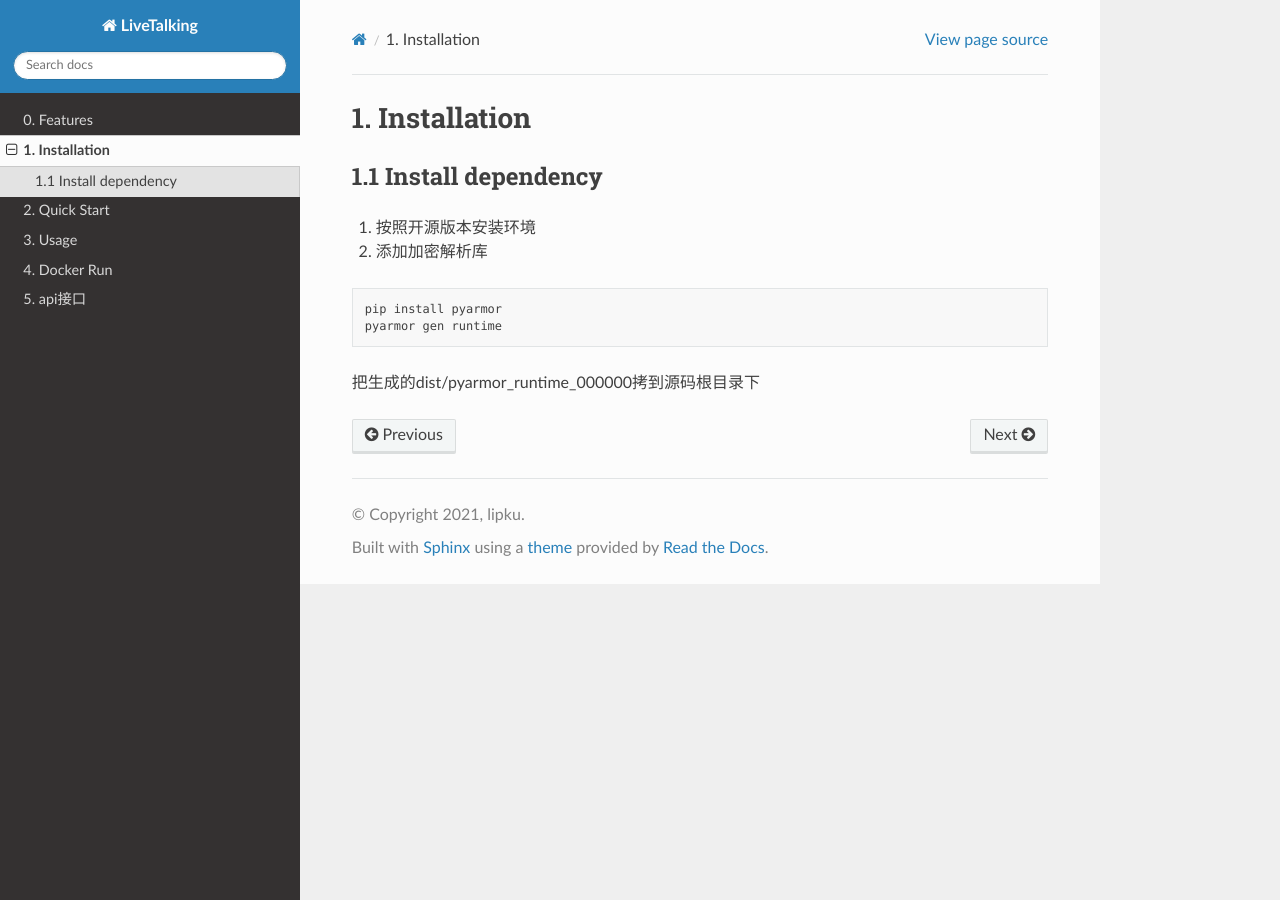
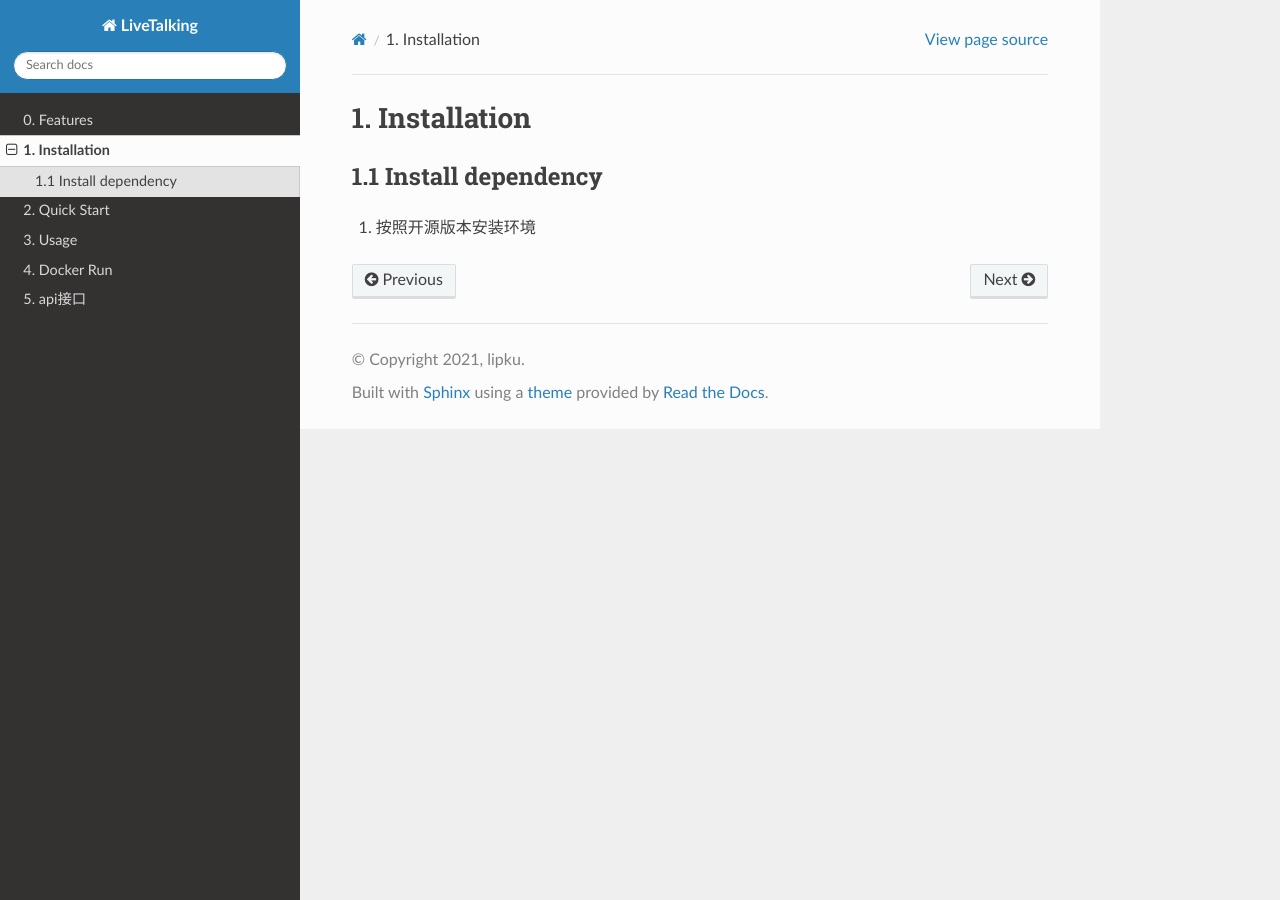
Before and after one commit to lipku/livetalking-doc, a Sphinx documentation site: the page built from docs/source/install.md, in a window 1280 px wide. Built offline with Sphinx 7.4.7 and the Read the Docs theme 3.1.0, drawn with Linux system fonts in a browser that asks for light colours.

Commit message:
update doc

````diff
--- a/docs/source/install.md
+++ b/docs/source/install.md
@@ -4,9 +4,3 @@
 ### 1.1 Install dependency
 
 1. 按照开源版本安装环境
-2. 添加加密解析库
-```bash
-pip install pyarmor
-pyarmor gen runtime
-```
-把生成的dist/pyarmor_runtime_000000拷到源码根目录下
````
Also changed, not shown: docs/source/usage.md (+6 -0 lines).
